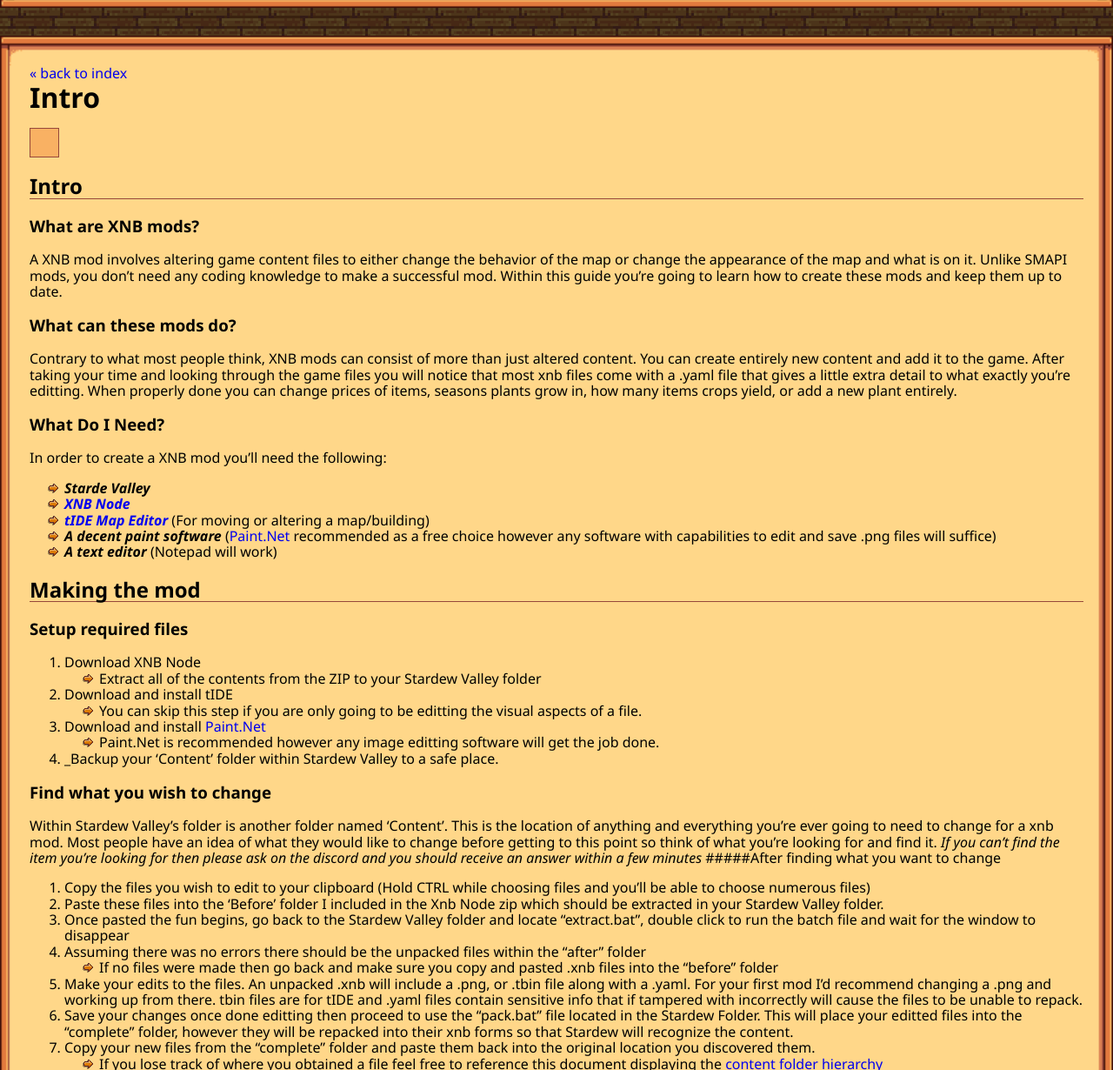
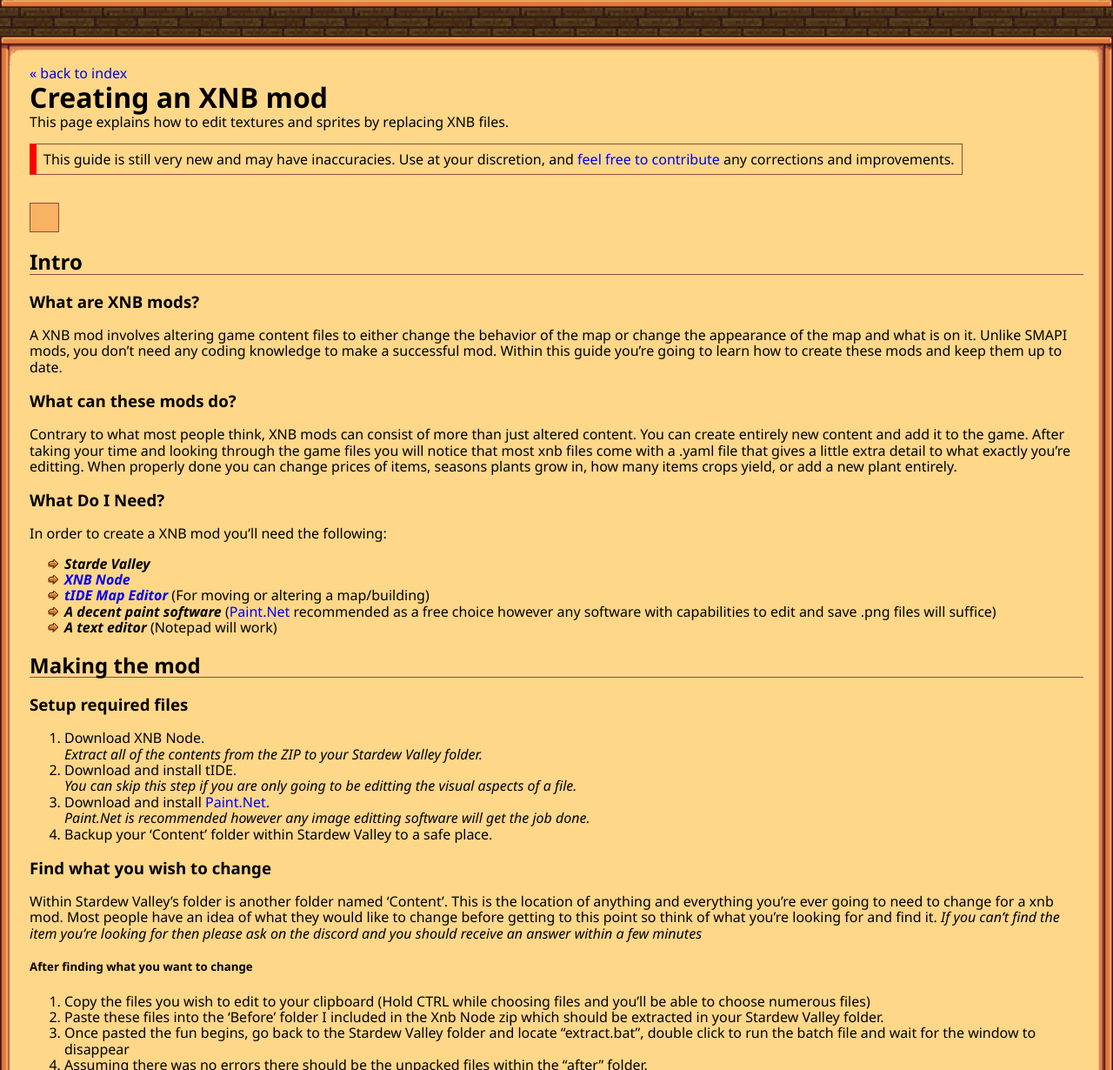
Before and after one commit to Pathoschild/canimod.github.io, a Jekyll site: the page built from guides/creating-an-xnb-mod.md, in a window 1280 px wide and 1400 px high, scrolled down 193 px. Shown: the part 170-1400 px from the top of the window at 87% size. Built offline with Jekyll 4.4.1, drawn with Linux system fonts in a browser that asks for light colours; nearby versions of some CDN libraries; our own code applies the rules of GitHub Pages for plain Markdown files; some of the changed text lies outside the part shown.

Commit message:
standardise formatting (#14)

```diff
--- a/guides/creating-an-xnb-mod.md
+++ b/guides/creating-an-xnb-mod.md
@@ -1,52 +1,89 @@
+---
+layout: default
+title: Creating an XNB mod
+intro: >
+    This page explains how to edit textures and sprites by replacing XNB files.
+    <p class="warning">
+    This guide is still very new and may have inaccuracies. Use at your discretion, and
+    <a href="https://github.com/Pathoschild/canimod.github.io#ways-to-contribute">feel free to contribute</a>
+    any corrections and improvements.
+    </p>
+---
+
 ## Intro
 
 ### What are XNB mods?
-A XNB mod involves altering game content files to either change the behavior of the map or change the appearance of the map
-and what is on it. Unlike SMAPI mods, you don't need any coding knowledge to make a successful mod. Within this guide you're going to learn how to create these mods and keep them up to date.
+A XNB mod involves altering game content files to either change the behavior of the map or change
+the appearance of the map and what is on it. Unlike SMAPI mods, you don't need any coding knowledge
+to make a successful mod. Within this guide you're going to learn how to create these mods and keep
+them up to date.
 
 ### What can these mods do?
-Contrary to what most people think, XNB mods can consist of more than just altered content. You can create entirely new content and
-add it to the game. After taking your time and looking through the game files you will notice that most xnb files come with a .yaml file that gives a little extra detail to what exactly you're editting.
-When properly done you can change prices of items, seasons plants grow in, how many items crops yield, or add a new plant entirely.
+Contrary to what most people think, XNB mods can consist of more than just altered content. You can
+create entirely new content and add it to the game. After taking your time and looking through the
+game files you will notice that most xnb files come with a .yaml file that gives a little extra
+detail to what exactly you're editting. When properly done you can change prices of items, seasons
+plants grow in, how many items crops yield, or add a new plant entirely.
 
 ### What Do I Need?
 In order to create a XNB mod you'll need the following:
 
 * **_Starde Valley_**
 * **_[XNB Node](http://www.mediafire.com/file/493zng05xjojb5s/XNBNode.zip)_**
-* **_[tIDE Map Editor](http://tide.codeplex.com/downloads/get/716669)_** (For moving or altering a map/building)
-* **_A decent paint software_** ([Paint.Net](http://www.getpaint.net/download.html) recommended as a free choice however any software with capabilities to edit and save .png files will suffice)
+* **_[tIDE Map Editor](http://tide.codeplex.com/downloads/get/716669)_** (For moving or altering a
+  map/building)
+* **_A decent paint software_** ([Paint.Net](http://www.getpaint.net/download.html) recommended as
+  a free choice however any software with capabilities to edit and save .png files will suffice)
 * **_A text editor_** (Notepad will work)
 
 ## Making the mod
 
 ### Setup required files
-1. Download XNB Node
-	* Extract all of the contents from the ZIP to your Stardew Valley folder
-2. Download and install tIDE
-	* You can skip this step if you are only going to be editting the visual aspects of a file.
-3. Download and install [Paint.Net](http://www.getpaint.net/download.html)
-	* Paint.Net is recommended however any image editting software will get the job done.
-4. _Backup your 'Content' folder within Stardew Valley to a safe place.
+1. Download XNB Node.
+   _Extract all of the contents from the ZIP to your Stardew Valley folder._
+2. Download and install tIDE.
+   _You can skip this step if you are only going to be editting the visual aspects of a file._
+3. Download and install [Paint.Net](http://www.getpaint.net/download.html).
+   _Paint.Net is recommended however any image editting software will get the job done._
+4. Backup your 'Content' folder within Stardew Valley to a safe place.
 
 ### Find what you wish to change
-Within Stardew Valley's folder is another folder named 'Content'. This is the location of anything and everything you're ever going to need to change for a xnb mod. Most people have an idea of what they would like to change before getting to this point so think of what you're looking for and find it. _If you can't find the item you're looking for then please ask on the discord and you should receive an answer within a few minutes_
-#####After finding what you want to change
-1. Copy the files you wish to edit to your clipboard (Hold CTRL while choosing files and you'll be able to choose numerous files)
-2. Paste these files into the 'Before' folder I included in the Xnb Node zip which should be extracted in your Stardew Valley folder.
-3. Once pasted the fun begins, go back to the Stardew Valley folder and locate "extract.bat", double click to run the batch file and wait for the window to disappear
-4. Assuming there was no errors there should be the unpacked files within the "after" folder
-	* If no files were made then go back and make sure you copy and pasted .xnb files into the "before" folder
-5. Make your edits to the files. An unpacked .xnb will include a .png, or .tbin file along with a .yaml. For your first mod I'd recommend changing a .png and working up from there. tbin files are for tIDE and .yaml files contain sensitive info that if tampered with incorrectly will cause the files to be unable to repack.
-6. Save your changes once done editting then proceed to use the "pack.bat" file located in the Stardew Folder. This will place your editted files into the "complete" folder, however they will be repacked into their xnb forms so that Stardew will recognize the content.
-7. Copy your new files from the "complete" folder and paste them back into the original location you discovered them.
-	* If you lose track of where you obtained a file feel free to reference this document displaying the [content folder hierarchy](https://docs.google.com/document/d/1XinJ7vP-SvRZdMJPu8gxvWsSJAjzkcONUZftrH-eJvs/edit?usp=sharing)
-8. After placing the newly modified xnb files back into the content folder in the correct place you will be able to run the game and see your content in action.
-	* If you are using SMAPI you will be able to see any game errors that might be caused by your new mod and address them.
+Within Stardew Valley's folder is another folder named 'Content'. This is the location of anything
+and everything you're ever going to need to change for a xnb mod. Most people have an idea of what
+they would like to change before getting to this point so think of what you're looking for and find
+it. _If you can't find the item you're looking for then please ask on the discord and you should
+receive an answer within a few minutes_
+
+##### After finding what you want to change
+1. Copy the files you wish to edit to your clipboard (Hold CTRL while choosing files and you'll be
+   able to choose numerous files)
+2. Paste these files into the 'Before' folder I included in the Xnb Node zip which should be
+   extracted in your Stardew Valley folder.
+3. Once pasted the fun begins, go back to the Stardew Valley folder and locate "extract.bat",
+   double click to run the batch file and wait for the window to disappear
+4. Assuming there was no errors there should be the unpacked files within the "after" folder.
+   _If no files were made then go back and make sure you copy and pasted .xnb files into the
+   "before" folder_
+5. Make your edits to the files. An unpacked .xnb will include a .png, or .tbin file along with a
+   .yaml. For your first mod I'd recommend changing a .png and working up from there. tbin files
+   are for tIDE and .yaml files contain sensitive info that if tampered with incorrectly will cause
+   the files to be unable to repack.
+6. Save your changes once done editting then proceed to use the "pack.bat" file located in the
+   Stardew Folder. This will place your editted files into the "complete" folder, however they will
+   be repacked into their xnb forms so that Stardew will recognize the content.
+7. Copy your new files from the "complete" folder and paste them back into the original location
+   you discovered them.
+   _If you lose track of where you obtained a file feel free to reference this document displaying
+   the [content folder hierarchy](https://docs.google.com/document/d/1XinJ7vP-SvRZdMJPu8gxvWsSJAjzkcONUZftrH-eJvs/edit)_
+8. After placing the newly modified xnb files back into the content folder in the correct place you
+   will be able to run the game and see your content in action.
+   _If you are using SMAPI you will be able to see any game errors that might be caused by your new
+   mod and address them._
 
 ### Where can I get help?
-The Stardew Valley modding community is very welcoming. Feel free to [come chat on Discord](https://discord.gg/kH55QXP)
-or [post in the forums](http://community.playstarbound.com/forums/mods.215/).
+The Stardew Valley modding community is very welcoming. Feel free to
+[come chat on Discord](https://discord.gg/kH55QXP) or
+[post in the forums](http://community.playstarbound.com/forums/mods.215/).
 
 ### Planned
  - Adding Pictures to XNB Guide
```
